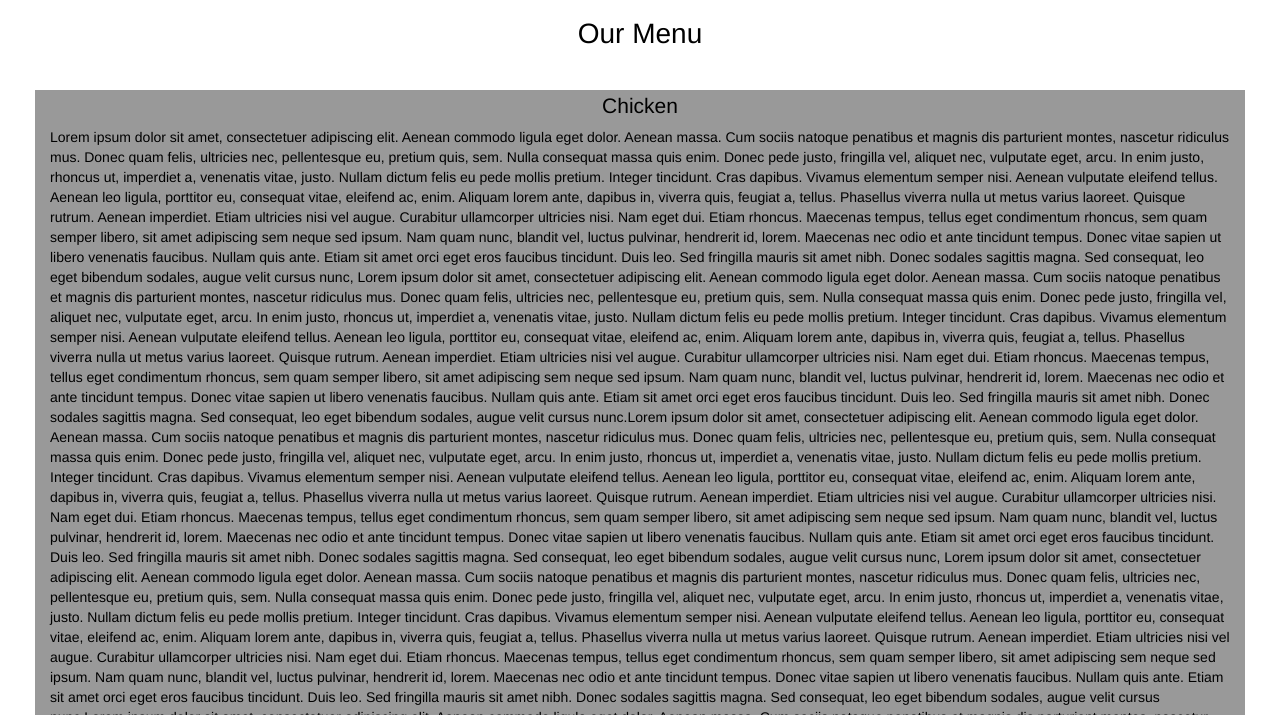
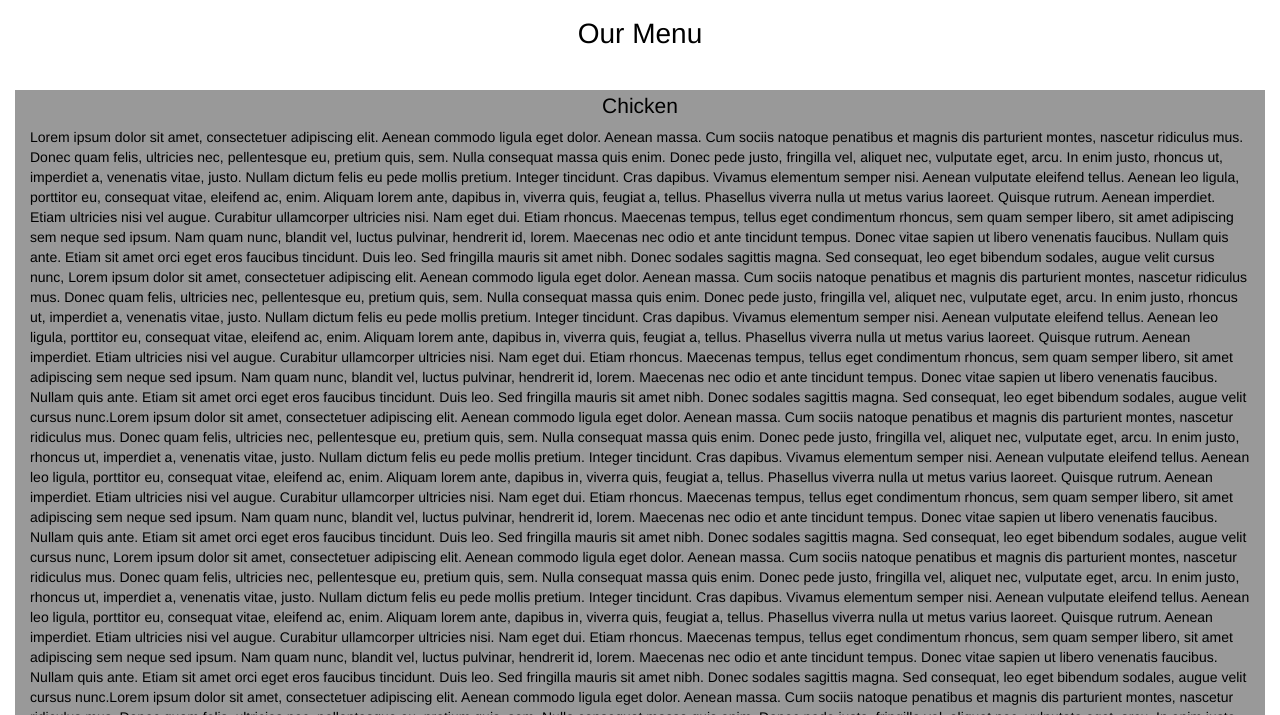
Before and after one commit to ravelinx22/jhu-coursera-html, a plain HTML site: page mod3_solution/index.html in a window 1280 px wide. Shown: the part 85-800 px from the top of the page. Drawn offline with Linux system fonts and the light colour scheme.

Commit message:
some errors fixed

```diff
--- a/mod3_solution/css/styles.css
+++ b/mod3_solution/css/styles.css
@@ -4,6 +4,7 @@ body {
 
 #page-tittle {
     font-size: 2em;
+    margin-bottom: 40px;
 }
 
 #header-nav {
@@ -94,6 +95,10 @@ body {
     background-color: transparent;
 }
 
+#row-content {
+    margin: 0px 0px;
+}
+
 /* MEDIA */
 
 /* Large */
```
